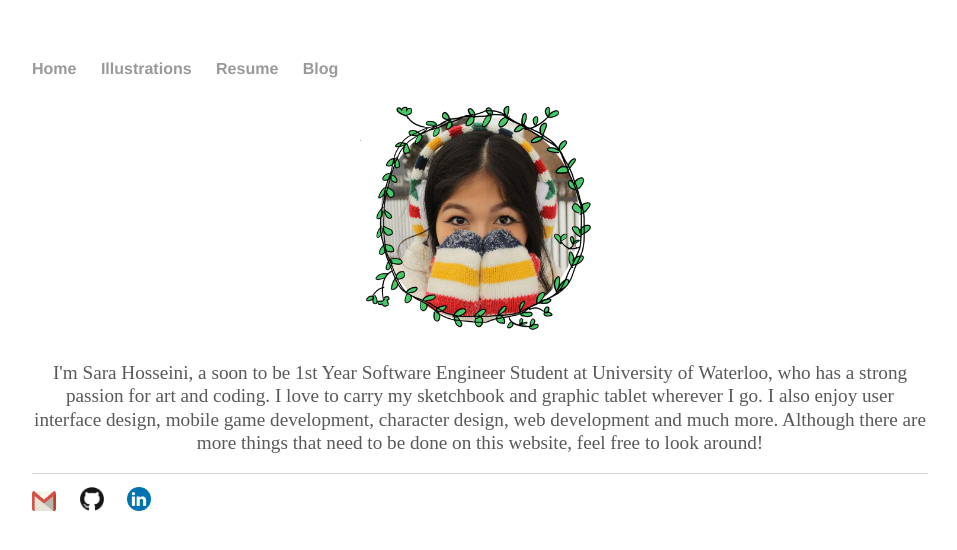
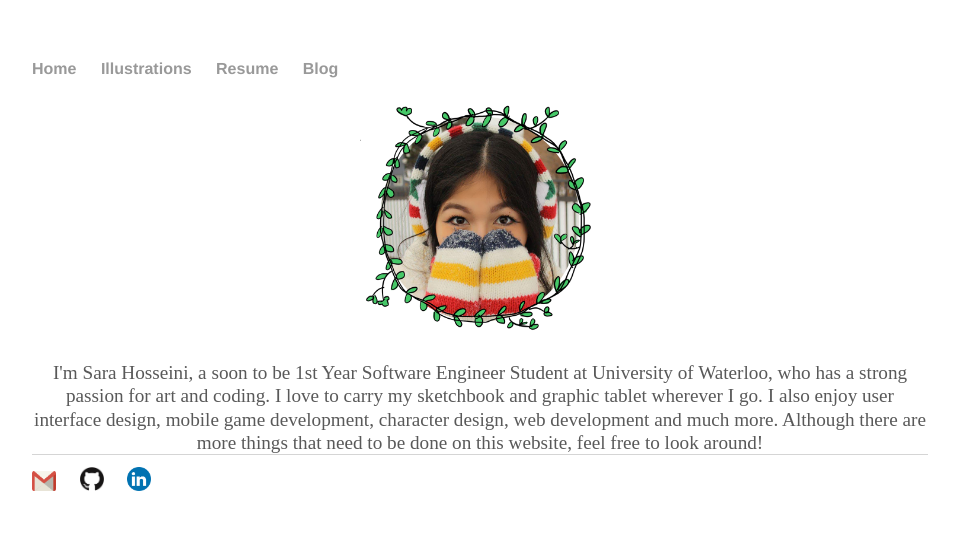
Before and after one commit to sarahoss/sarahoss.github.io, a Jekyll site: the page built from index.html, in a window 1280 px wide. Shown: the top 550 px of the page, without its empty margins (160-1117 px from the left). Built offline with Jekyll 4.4.1, drawn with Linux system fonts in a browser that asks for light colours.

Commit message:
Update main.css

```diff
--- a/css/main.css
+++ b/css/main.css
@@ -1,6 +1,10 @@
 body {
     margin: 60px auto;
     width: 70%;
+}
+#aboutme {
+    margin-left: 1em;
+	margin: auto;
 }
 nav ul, footer ul {
     font-family:'Helvetica', 'Arial', 'Sans-Serif';
```
